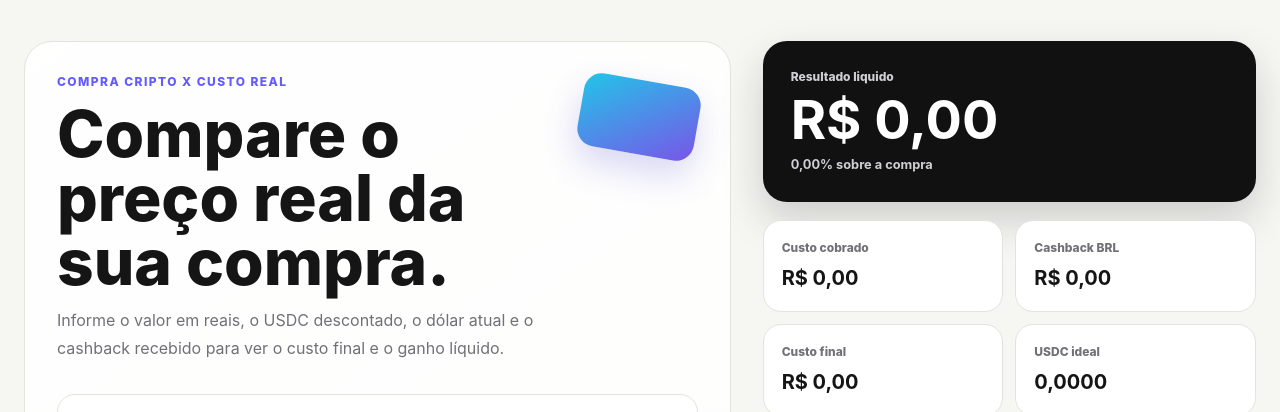
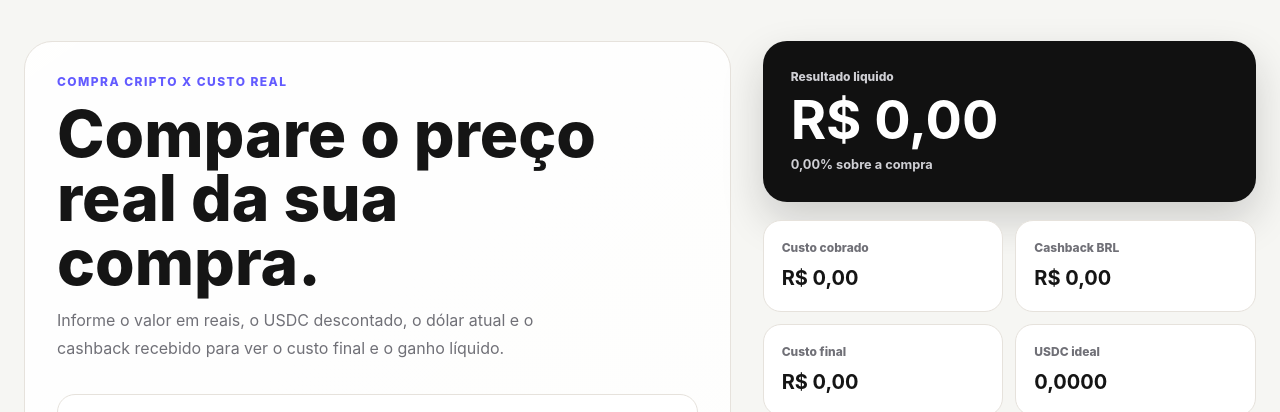
Before and after one commit to Kievy/Crypto-Card-Calculator, a Next.js app: page / in a window 1280 px wide. Shown: the part 151-563 px from the top of the page. Built offline with nearby package versions, Linux system fonts and the light colour scheme; no server answers.

Commit message:
Remove title decorative card

```diff
--- a/app/page.tsx
+++ b/app/page.tsx
@@ -528,11 +528,10 @@ export default function Home() {
 
       <section className="mx-auto grid w-[min(1590px,calc(100%_-_48px))] grid-cols-[minmax(0,1.06fr)_minmax(320px,0.74fr)] gap-8 py-14 max-lg:w-[min(680px,calc(100%_-_48px))] max-lg:grid-cols-1 max-lg:py-8 max-sm:w-[calc(100%_-_28px)]">
         <div className="rounded-[28px] border border-line bg-[linear-gradient(145deg,rgb(var(--panel)/0.95),rgb(var(--panel)/0.78))] p-8 max-sm:p-5">
-          <div className="relative pr-32 max-sm:pr-0">
+          <div>
             <p className="mb-3 text-xs font-extrabold uppercase tracking-[0.12em] text-brand">
               {t.eyebrow}
             </p>
-            <div className="absolute right-0 top-1.5 h-[74px] w-[118px] rotate-[10deg] rounded-[18px] bg-gradient-to-br from-[#22c5e8] to-[#7955e8] shadow-[0_16px_34px_rgb(85_82_210/0.22)] max-sm:static max-sm:mb-7 max-sm:ml-auto" />
             <h1 className="mb-3 max-w-[560px] text-[clamp(38px,5vw,64px)] font-extrabold leading-none">
               {t.title}
             </h1>
```
